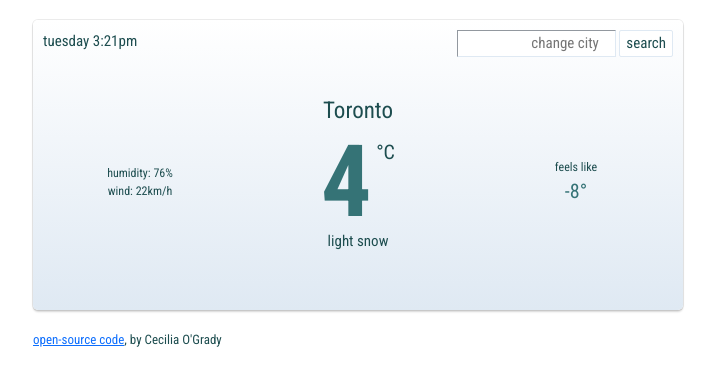
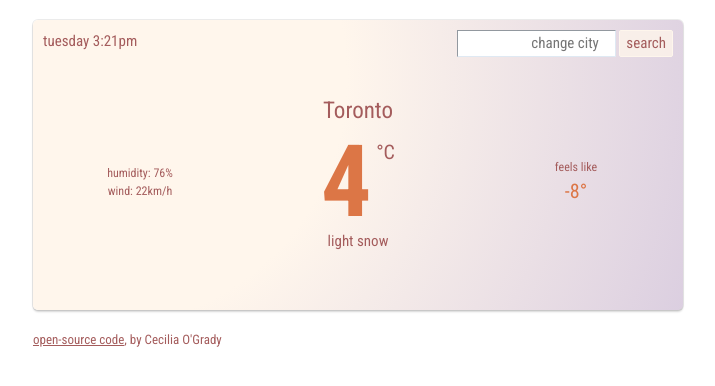
Before and after one commit to cogrady42/cool-weather-app, a plain HTML site: page index.html in a window 1280 px wide. Shown: the whole page, without its empty margins (282-997 px from the left). Drawn offline with nearby package versions, Linux system fonts and the light colour scheme; no server answers.

Commit message:
changed colour palette to better match weather icons

```diff
--- a/src/index.js
+++ b/src/index.js
@@ -84,6 +84,7 @@ function displayForecast(response) {
         forecastHTML +
         `
     <div class="col-2">
+    <div class="forecast-wrapper">
                 <div class="weather-forecast-date">${formatDay(
                   forecastDay.dt
                 )}</div>
@@ -91,8 +92,8 @@ function displayForecast(response) {
                   src="https://openweathermap.org/img/wn/${
                     forecastDay.weather[0].icon
                   }@2x.png"
-                  alt="rainy"
-                  width="90"
+
+                  width="84"
                 />
                 <div class="weather-forecast-temperatures">
                   <span class="weather-forecast-temperature-max"> ${Math.round(
@@ -101,6 +102,8 @@ function displayForecast(response) {
                   <span class="weather-forecast-temperature-min"> ${Math.round(
                     forecastDay.temp.min
                   )}° </span>
+                                  </div>
+
                 </div>
               </div>`;
     }
--- a/src/style.css
+++ b/src/style.css
@@ -1,14 +1,18 @@
 body {
-  color: #1d4d4f;
+  color: #a45c5c;
   font-family: "Roboto Condensed", sans-serif;
   text-align: center;
 }
 
 .weather-app {
-  background: linear-gradient(to top, #dfe9f3 0%, white 100%);
+  background: radial-gradient(
+    circle at 10% 20%,
+    rgb(255, 246, 236) 39.5%,
+    rgba(100, 46, 122, 0.23) 100.2%
+  );
   border-style: solid;
   border-radius: 5px;
-  border: #dfe9f3;
+  border: rgb(254, 246, 236);
   box-shadow: 0 2px 2px 0 rgb(0 0 0 / 16%), 0 0 0 1px rgb(0 0 0 / 8%);
   margin: 20px auto;
   max-width: 650px;
@@ -34,18 +38,18 @@ body {
 }
 
 .search-button {
-  background: white;
-  border-color: #dfe9f3;
+  background: rgb(254, 246, 236, 0.8);
+  border-color: rgb(254, 246, 236);
   border-width: 1px;
   border-radius: 2px;
   border-style: solid;
-  color: #1d4d4f;
+  color: #a45c5c;
   font-size: 15px;
   transition: all 200ms ease-in-out;
 }
 
 .search-button:hover {
-  background: whitesmoke;
+  background: rgb(255, 250, 241);
 }
 
 h1 {
@@ -58,7 +62,7 @@ h1 {
 }
 
 .temperature {
-  color: #357376;
+  color: #dc7646;
   font-size: 100px;
   font-weight: 600;
   line-height: 1;
@@ -75,7 +79,7 @@ h1 {
 }
 
 .feels-like-temperature {
-  color: #357376;
+  color: #dc7646;
   font-size: 20px;
   text-align: center;
 }
@@ -83,6 +87,14 @@ h1 {
 h2 {
   font-size: 15px;
   margin-bottom: 50px;
+}
+
+.forecast-wrapper {
+  background-color: rgb(227, 214, 227, 0.6);
+  border: rgb(254, 246, 236);
+  border-width: 1px;
+  border-radius: 5px;
+  box-shadow: 0 2px 2px 0 rgb(0 0 0 / 16%), 0 0 0 1px rgb(0 0 0 / 8%);
 }
 
 .weather-forecast-temperature-max {
@@ -100,4 +112,9 @@ h2 {
 
 .source-link {
   text-decoration: underline;
+  color: #a45c5c;
 }
+
+.source-link:hover {
+  color: #ffc7c7;
+}
```
